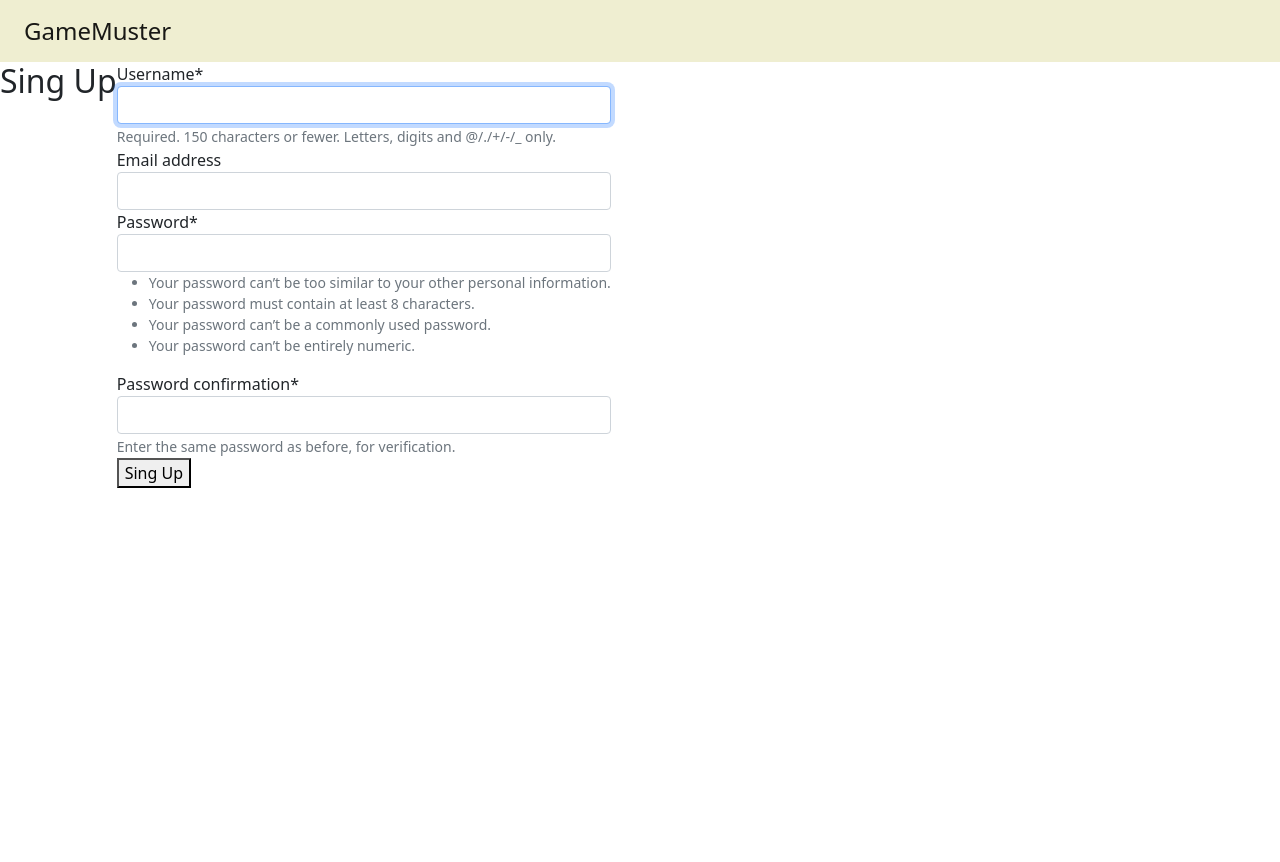
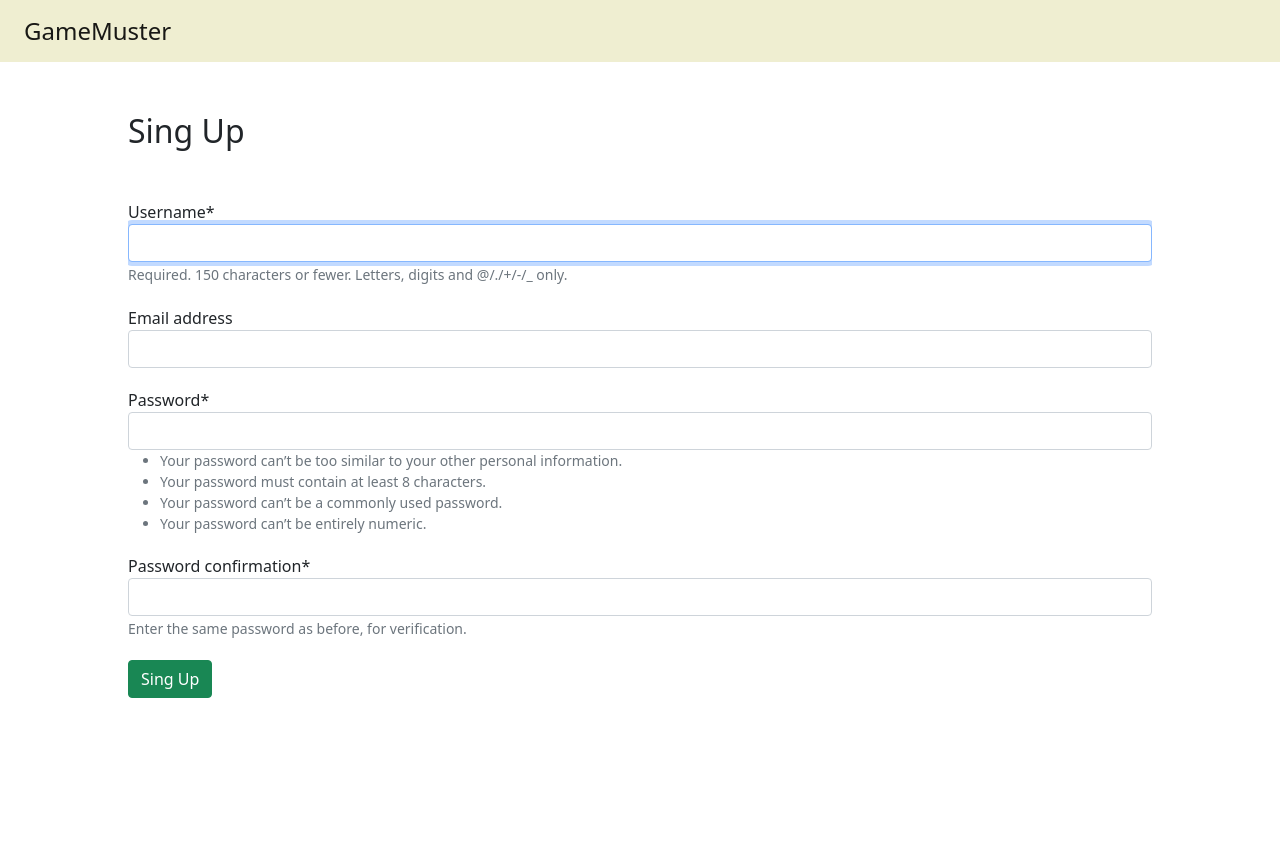
Before and after one commit to GurevichVarvara/GameMuster, a Django app: page /users/signup/ in a window 1280 px wide. Run offline with Django 3.2, Linux system fonts and the light colour scheme; some libraries are stand-ins or nearby versions.

Commit message:
Add custom styles for auth pages

```diff
--- a/studentLabTask/gameMuster/templates/gameMuster/base.html
+++ b/studentLabTask/gameMuster/templates/gameMuster/base.html
@@ -10,9 +10,8 @@
     <script src="https://cdn.jsdelivr.net/npm/bootstrap@5.0.0-beta3/dist/js/bootstrap.bundle.min.js" integrity="sha384-JEW9xMcG8R+pH31jmWH6WWP0WintQrMb4s7ZOdauHnUtxwoG2vI5DkLtS3qm9Ekf" crossorigin="anonymous"></script>
 
     <link href="https://fonts.googleapis.com/icon?family=Material+Icons" rel="stylesheet">
-
+    <link rel="stylesheet" type="text/css" href="{% static 'gameMuster/css/base.css' %}">
     {% block styles %}{% endblock styles %}
-    <link rel="stylesheet" type="text/css" href="{% static 'gameMuster/css/base.css' %}">
     <script type="text/javascript" src="{% static 'gameMuster/js/scripts.js' %}"></script>
 
 </head>
--- /dev/null
+++ b/studentLabTask/users/static/users/css/authentication.css
@@ -0,0 +1,14 @@
+main {
+  display: block;
+  width: 80%;
+  margin-left: auto;
+  margin-right: auto;
+}
+
+main > * {
+    margin-top: 50px;
+}
+
+.auth-form > * {
+    margin-top: 20px;
+}
--- a/studentLabTask/users/templates/registration/signup.html
+++ b/studentLabTask/users/templates/registration/signup.html
@@ -1,13 +1,18 @@
 {% extends 'gameMuster/base.html' %}
+{% load static %}
 {% load crispy_forms_tags %}
+
+{% block styles %}
+  <link rel="stylesheet" type="text/css" href="{% static 'users/css/authentication.css' %}">
+{% endblock styles %}
 
 {% block content %}
 
 <h2>Sing Up</h2>
-<form method="post">
+<form class="auth-form" method="post">
   {% csrf_token %}
   {{ form|crispy }}
-  <button type="submit">Sing Up</button>
+  <button class="btn btn-success" type="submit">Sing Up</button>
 </form>
 
 {% endblock %}
```
Also changed, not shown: studentLabTask/users/templates/registration/login.html (+8 -3 lines).
